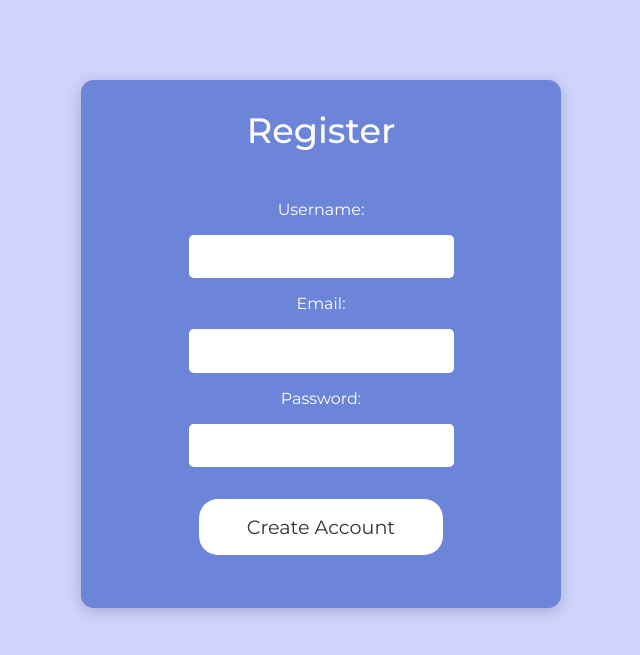
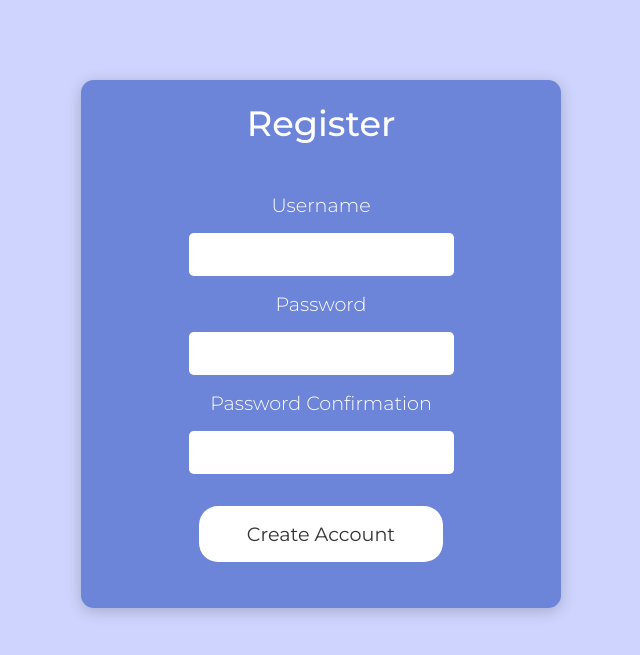
Before and after one commit to RGomes98/LearningPython, a Django app: page /register/ in a window 1280 px wide. Shown: the part 107-762 px from the top of the page, without its empty margins (319-959 px from the left). Run offline with Django 4.2, Linux system fonts and the light colour scheme.

Commit message:
Update register form

```diff
--- a/Django Blog/main/templates/main/login.html
+++ b/Django Blog/main/templates/main/login.html
@@ -3,9 +3,9 @@
 <form method="POST" class="form-wrapper">
   {% csrf_token %}
   <span>Login</span>
-  <label for="username">Username:</label>
+  <span>Username</span>
   <input type="text" name="username" />
-  <label for="password">Password:</label>
+  <span>Password</span>
   <input type="password" name="password" />
   <button type="submit">Login</button>
 </form>
--- a/Django Blog/main/templates/main/register.html
+++ b/Django Blog/main/templates/main/register.html
@@ -3,12 +3,9 @@
 <form method="POST" class="form-wrapper">
   {% csrf_token %}
   <span>Register</span>
-  <label for="username">Username:</label>
-  <input type="text" name="username" />
-  <label for="email">Email:</label>
-  <input type="email" name="email" />
-  <label for="password">Password:</label>
-  <input type="password" name="password" />
+  {% for field in register_form %}
+  <span>{{field.label}}</span>
+  {{field}} {% endfor %}
   <button type="submit">Create Account</button>
 </form>
 
--- a/Django Blog/main/views.py
+++ b/Django Blog/main/views.py
@@ -2,6 +2,7 @@ from django.db.models import Count
 from .models import Post, Comment, User
 from django.shortcuts import render, redirect
 from django.contrib.auth import authenticate, login
+from django.contrib.auth.forms import UserCreationForm
 from django.contrib.auth.decorators import login_required
 from django.contrib.auth import login, logout, authenticate
 
@@ -40,32 +41,26 @@ def userLogout(request):
 
 
 def registerPage(request):
+    register_form = UserCreationForm()
+
     if request.user.is_authenticated:
         return redirect("home")
 
     if request.method == "POST":
-        email = request.POST.get("email")
-        username = request.POST.get("username")
-        password = request.POST.get("password")
+        new_user = UserCreationForm(request.POST)
 
-        registered_email = User.objects.filter(email=email).first()
-        registered_username = User.objects.filter(username=username).first()
+        if new_user.is_valid():
+            new_user.save()
+            return redirect("login")
+        else:
+            return render(
+                request,
+                "main/error.html",
+                {"error_message": "An error ocurred during user registration"},
+            )
 
-        if email and username and password:
-            if registered_email is None and registered_username is None:
-                new_user = User.objects.create_user(
-                    username=username, password=password, email=email
-                )
-                new_user.save()
-                return redirect("login")
-            else:
-                return render(
-                    request, "main/error.html", {"error_message": "User already registered"}
-                )
-        else:
-            return render(request, "main/error.html", {"error_message": "All fields are required"})
-
-    return render(request, "main/register.html", {})
+    context = {"register_form": register_form}
+    return render(request, "main/register.html", context)
 
 
 @login_required(login_url="login")
--- a/Django Blog/static/stylesheets/global.css
+++ b/Django Blog/static/stylesheets/global.css
@@ -128,10 +128,16 @@ body {
   background-color: var(--light-blue-clr);
 }
 
-.form-wrapper span {
+.form-wrapper span:nth-child(2) {
   font-weight: 500;
   margin-bottom: 2rem;
   font-size: var(--bg-fnt);
+}
+
+.form-wrapper span:not(:nth-child(2)) {
+  font-weight: 300;
+  font-size: var(--sm-fnt);
+  text-transform: capitalize;
 }
 
 .form-wrapper input {
```
Also changed, not shown: Django Blog/db.sqlite3.
